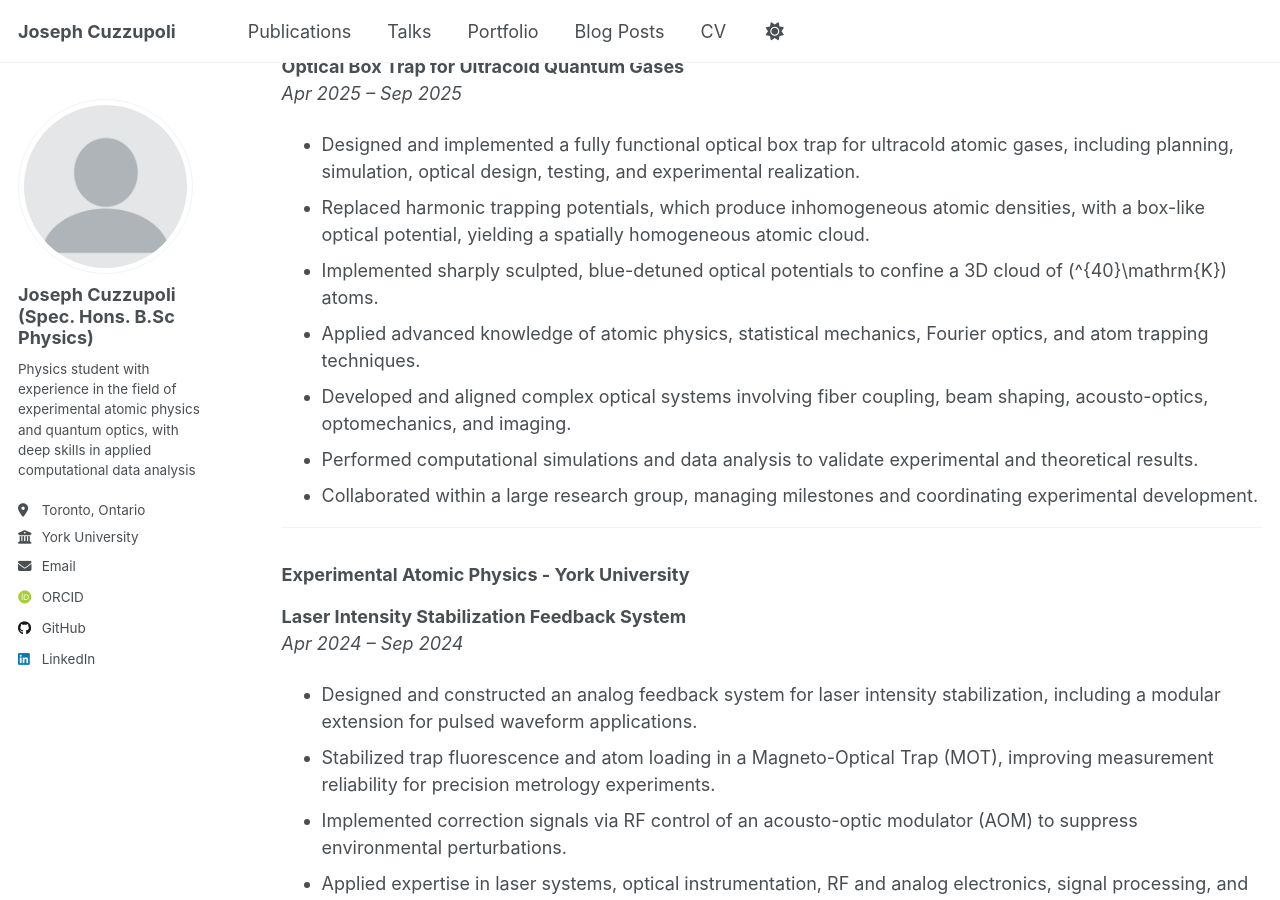
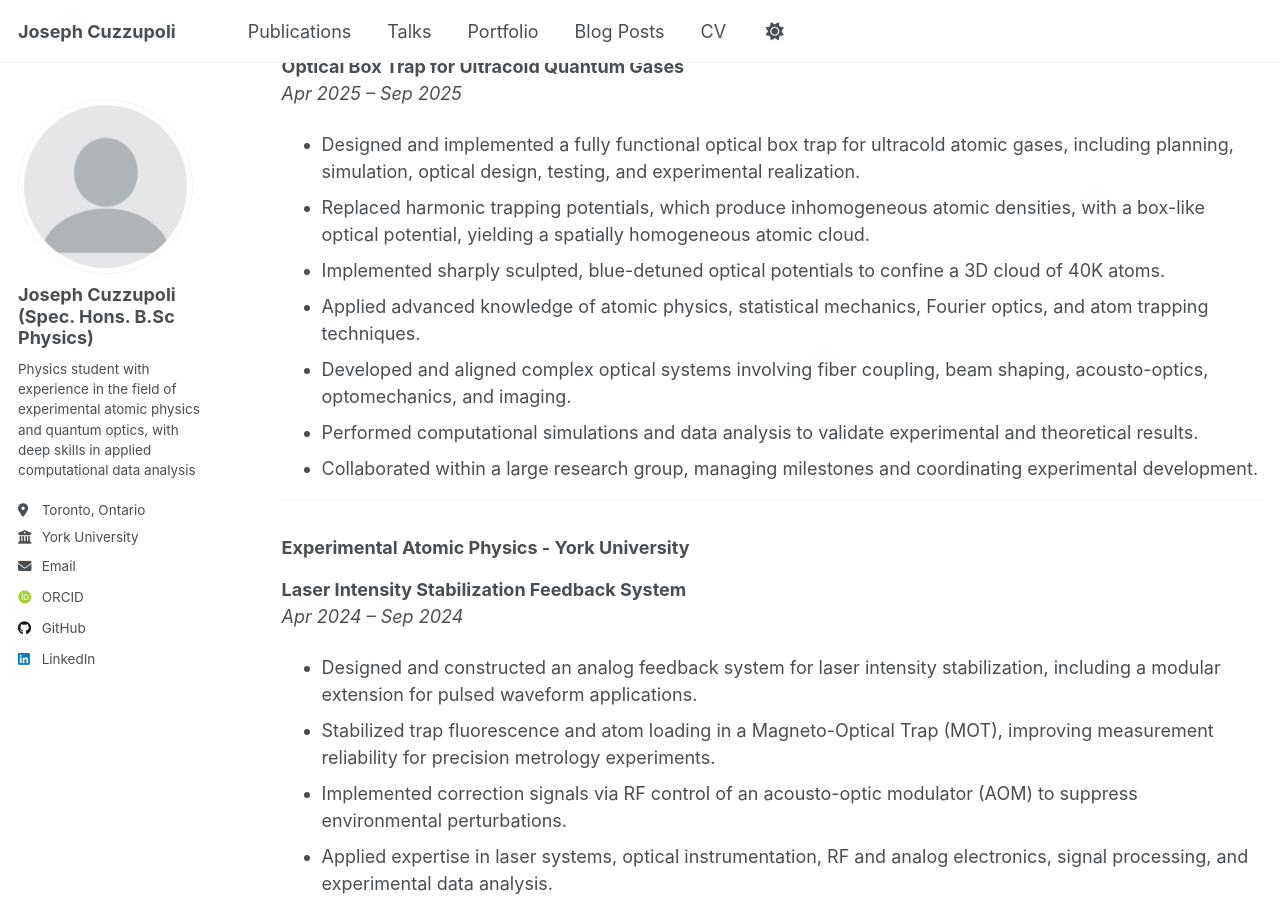
Before and after one commit to josephcuzz2004/josephcuzz2004.github.io, a Jekyll site: the page built from _pages/cv.md, in a window 1280 px wide and 900 px high, scrolled down 390 px. Built offline with Jekyll 4.4.1, drawn with Linux system fonts in a browser that asks for light colours; some web fonts are replaced; a script that is not in the unit is left out.

Commit message:
Update potassium isotope notation in CV
Removed LaTeX formatting for potassium isotope in CV.

```diff
--- a/_pages/cv.md
+++ b/_pages/cv.md
@@ -23,7 +23,7 @@ York University - *Expected April 2026*
 
 - Designed and implemented a fully functional optical box trap for ultracold atomic gases, including planning, simulation, optical design, testing, and experimental realization.
 - Replaced harmonic trapping potentials, which produce inhomogeneous atomic densities, with a box-like optical potential, yielding a spatially homogeneous atomic cloud.
-- Implemented sharply sculpted, blue-detuned optical potentials to confine a 3D cloud of \(^{40}\mathrm{K}\) atoms.
+- Implemented sharply sculpted, blue-detuned optical potentials to confine a 3D cloud of 40K atoms.
 - Applied advanced knowledge of atomic physics, statistical mechanics, Fourier optics, and atom trapping techniques.
 - Developed and aligned complex optical systems involving fiber coupling, beam shaping, acousto-optics, optomechanics, and imaging.
 - Performed computational simulations and data analysis to validate experimental and theoretical results.
```
